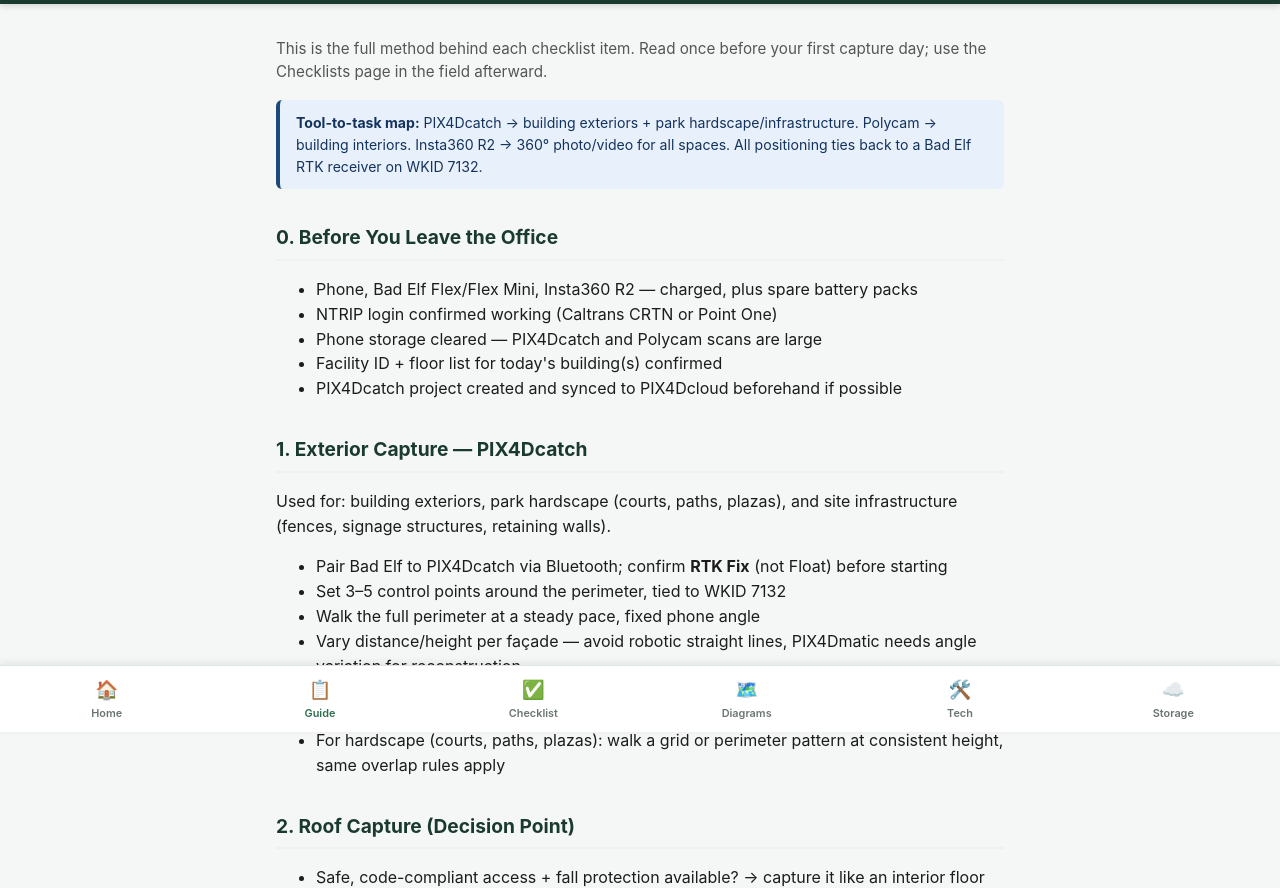
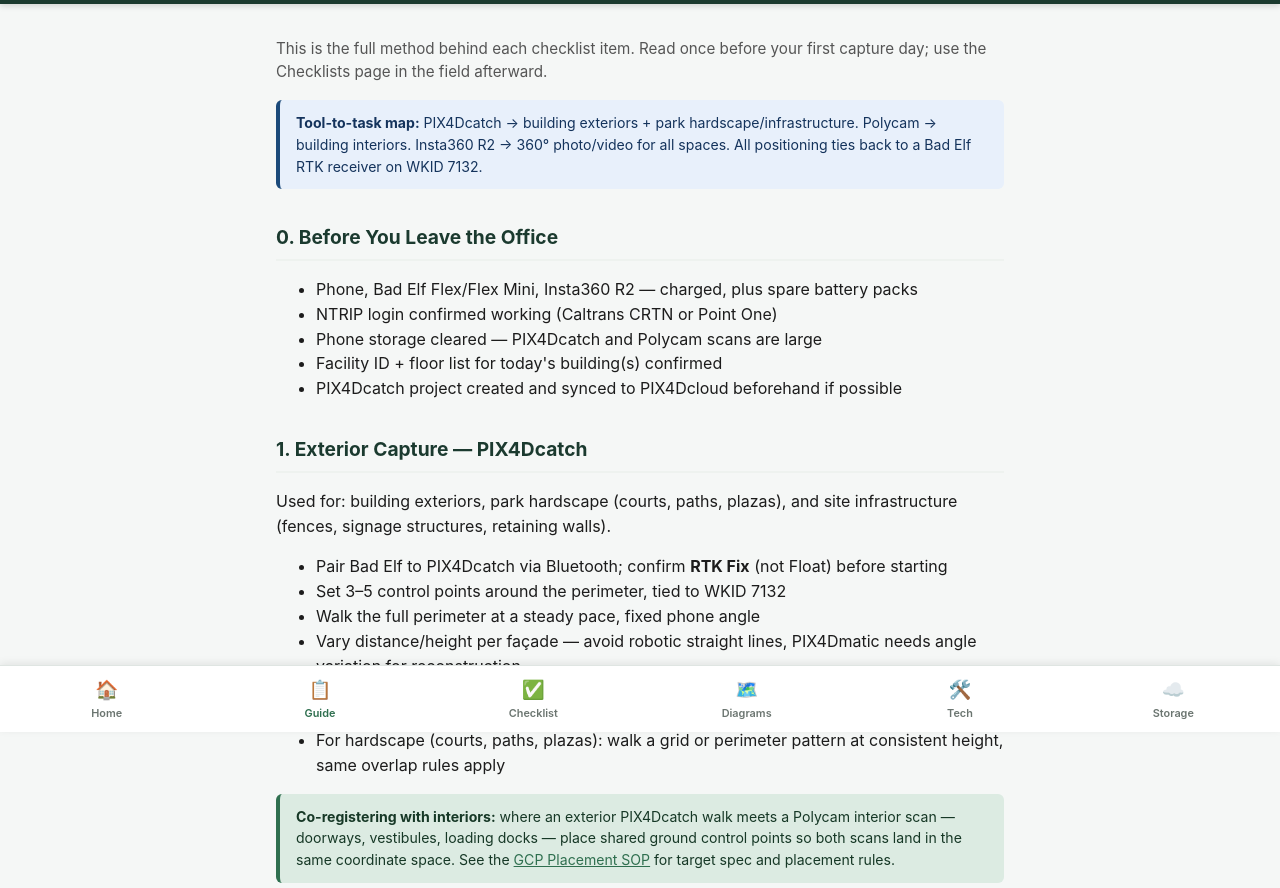
Before and after one commit to sstasio/rec-park-gis-indoors-program, a plain HTML site: page field/guide.html in a window 1280 px wide. Shown: the part 68-956 px from the top of the page. Drawn offline with Linux system fonts and the light colour scheme.

Commit message:
Cross-link GCP Placement SOP from the exterior capture section

```diff
--- a/field/guide.html
+++ b/field/guide.html
@@ -37,6 +37,9 @@
 <li>Close the loop back to your start point for drift correction</li>
 <li>For hardscape (courts, paths, plazas): walk a grid or perimeter pattern at consistent height, same overlap rules apply</li>
 </ul>
+<div class="note good">
+<strong>Co-registering with interiors:</strong> where an exterior PIX4Dcatch walk meets a Polycam interior scan — doorways, vestibules, loading docks — place shared ground control points so both scans land in the same coordinate space. See the <a href="gcp-sop.html">GCP Placement SOP</a> for target spec and placement rules.
+</div>
 <h2>2. Roof Capture (Decision Point)</h2>
 <ul>
 <li>Safe, code-compliant access + fall protection available? → capture it like an interior floor with PIX4Dcatch</li>
```
